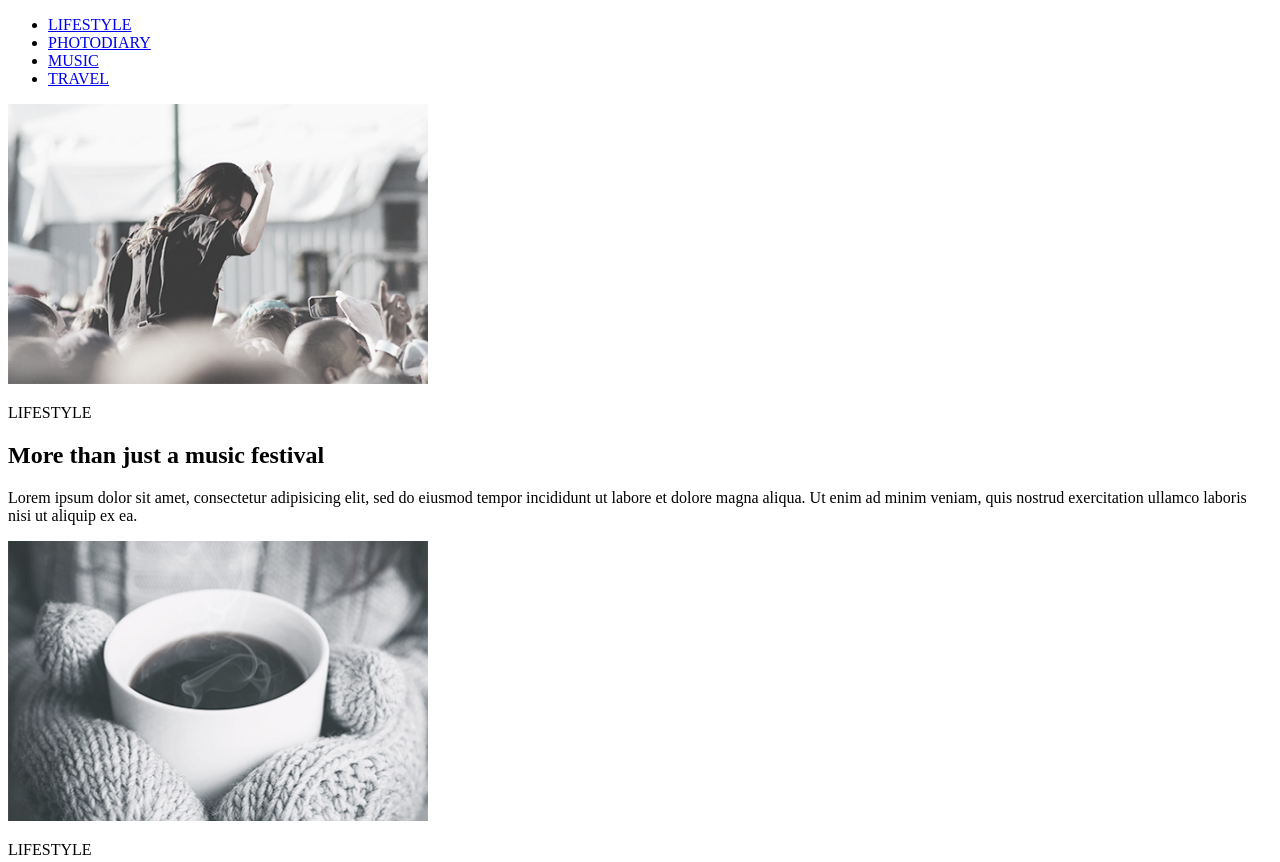
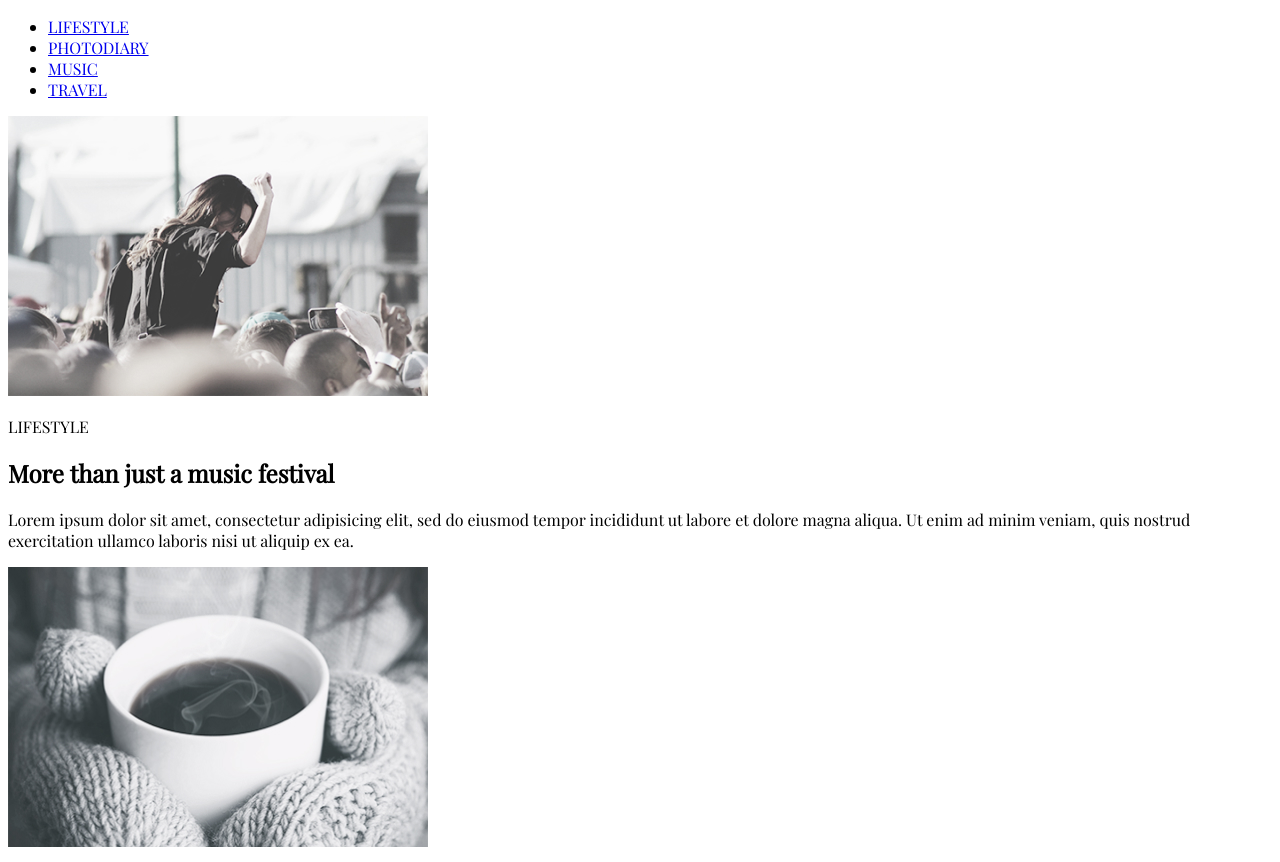
Before and after one commit to ulianaboiko/photoblog, a plain HTML site: page index.html in a window 1280 px wide. Shown: the top 862 px of the page. Drawn offline with nearby package versions, Linux system fonts and the light colour scheme.

Commit message:
Підключили шрифти

```diff
--- a/index.html
+++ b/index.html
@@ -5,6 +5,13 @@
     <meta name="viewport" content="width=device-width, initial-scale=1.0" />
     <meta name="description" content="photo-blog" />
     <title>PHOTO BLOG</title>
+    <link rel="preconnect" href="https://fonts.googleapis.com" />
+    <link rel="preconnect" href="https://fonts.gstatic.com" crossorigin />
+    <link
+      href="https://fonts.googleapis.com/css2?family=Playfair+Display&family=Ubuntu:wght@300&display=swap"
+      rel="stylesheet"
+    />
+    <link rel="stylesheet" href="./src/css/style.css" />
   </head>
   <body>
     <!-- шапка сайту -->
--- /dev/null
+++ b/src/css/style.css
@@ -0,0 +1,4 @@
+body {
+  font-family: "Playfair Display", serif;
+  /* font-family: "Ubuntu", sans-serif */
+}
```
